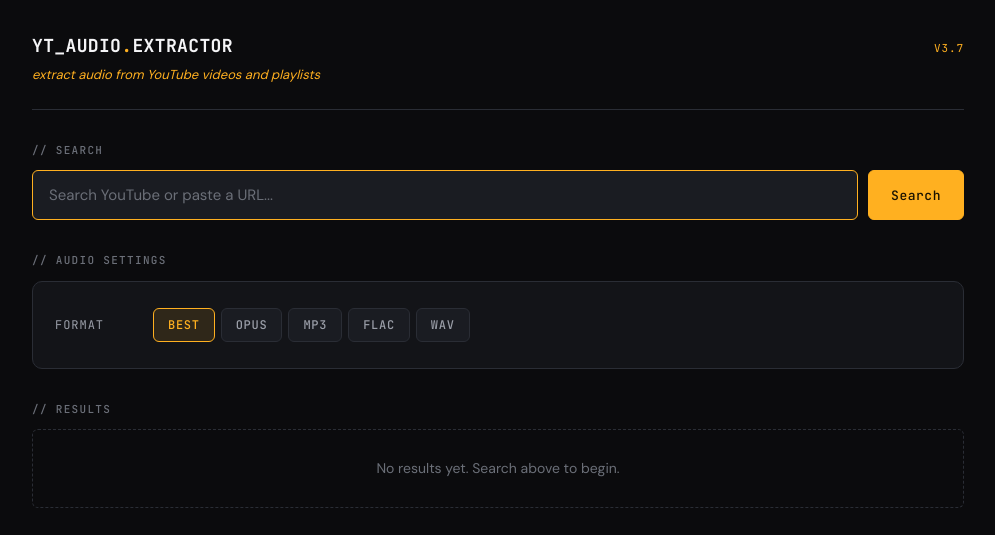
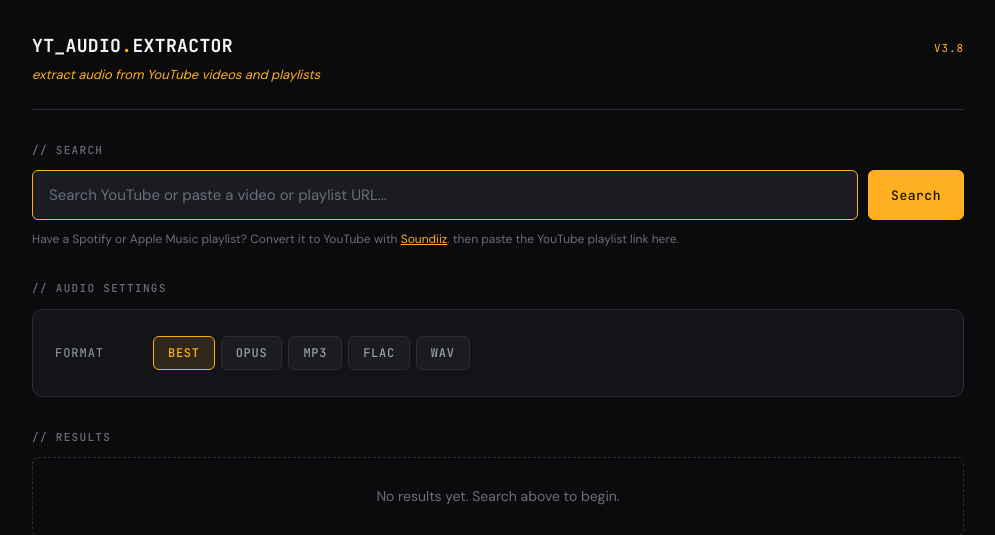
Before and after one commit to Edulus/YT-Audio-Extractor, a Flask app: page / in a window 1280 px wide. Shown: the top 535 px of the page, without its empty margins (142-1137 px from the left). Run offline with Flask 3, Linux system fonts and the light colour scheme; parts of the project's set-up code (start-up, migrations or seed data) failed here and were passed over; some libraries are stand-ins or nearby versions.

Commit message:
Release v3.8.0: playlist folders and Soundiiz link
- Save tracks extracted from a pasted playlist into a subfolder named
  after the playlist (sanitized for Windows); search results and single
  videos still go to the main folder
- Open Folder opens the job's folder, looked up by job id so the client
  never sends a path
- Add a Soundiiz link under the search bar for converting Spotify or
  Apple Music playlists to YouTube
- Mention playlist URLs in the search placeholder
- Bump to v3.8, update CHANGELOG and README

Co-Authored-By: Claude Opus 5.5 <noreply@anthropic.com>

```diff
--- a/app.py
+++ b/app.py
@@ -552,7 +552,7 @@ def _add_to_history(key: str) -> None:
 
 
 def _already_have(ydl, video: dict, key: str | None, audio_format: str) -> bool:
-    """True if this video+format is in the history or already in OUTPUT_DIR.
+    """True if this video+format is in the history or already in the job's folder.
 
     A file found on disk but missing from the history (e.g. downloaded before
     v3.7) is added to the history, so renaming it later won't cause a re-fetch.
@@ -629,9 +629,26 @@ class SquareCoverPP(FFmpegPostProcessor):
 PRE_DOWNLOAD_PPS = {"ThumbnailsConvertor", "SquareCover", "MusicTags"}
 
 
-def _run_extract_job(job_id: str, videos: list, audio_format: str) -> None:
-    """Worker thread: download and convert each requested video."""
-    # All jobs share OUTPUT_DIR (flat). Tracks already there are skipped.
+_WINDOWS_RESERVED_NAMES = {"CON", "PRN", "AUX", "NUL", *(f"COM{i}" for i in range(1, 10)),
+                           *(f"LPT{i}" for i in range(1, 10))}
+
+
+def _playlist_folder(name: str) -> str:
+    """OUTPUT_DIR/<playlist name>, with the name made safe as a folder name."""
+    safe = re.sub(r'[<>:"/\\|?*\x00-\x1f]', "_", name)[:100].strip(" .")
+    if not safe:
+        safe = "Playlist"
+    if safe.upper() in _WINDOWS_RESERVED_NAMES:
+        safe += "_"
+    return os.path.join(OUTPUT_DIR, safe)
+
+
+def _run_extract_job(job_id: str, videos: list, audio_format: str, output_dir: str) -> None:
+    """Worker thread: download and convert each requested video into output_dir.
+
+    output_dir is OUTPUT_DIR, or a playlist's subfolder of it. Tracks already
+    in output_dir, or in the (shared) download history, are skipped.
+    """
 
     def progress_hook(d):
         with JOBS_LOCK:
@@ -705,7 +722,8 @@ def _run_extract_job(job_id: str, videos: list, audio_format: str) -> None:
         return _with_ffmpeg(_maybe_with_cookies({
             "format": "bestaudio/best",
             "postprocessors": postprocessors,
-            "outtmpl": os.path.join(OUTPUT_DIR, "%(title)s.%(ext)s"),
+            # '%' in a folder name would be read as a template field; escape it.
+            "outtmpl": os.path.join(output_dir.replace("%", "%%"), "%(title)s.%(ext)s"),
             "quiet": True,
             "no_warnings": True,
             "noprogress": True,  # suppress yt-dlp's stdout progress bar; we use progress_hook
@@ -821,6 +839,16 @@ def api_extract():
     if audio_format not in ALLOWED_FORMATS:
         return jsonify({"error": f"Unsupported format: {audio_format}"}), 400
 
+    # Tracks picked from a playlist go into a subfolder named after it.
+    playlist = payload.get("playlist")
+    output_dir = OUTPUT_DIR
+    if isinstance(playlist, str) and playlist.strip():
+        output_dir = _playlist_folder(playlist.strip())
+        try:
+            os.makedirs(output_dir, exist_ok=True)
+        except OSError as exc:
+            return jsonify({"error": f"Could not create playlist folder: {exc}"}), 500
+
     job_id = uuid.uuid4().hex
     with JOBS_LOCK:
         JOBS[job_id] = {
@@ -834,18 +862,19 @@ def api_extract():
             "errors": [],
             "items": [{"title": v.get("title") or v.get("url") or "(untitled)", "status": "queued"} for v in videos],
             "format": audio_format,
+            "output_dir": output_dir,
             "created_at": time.time(),
         }
 
     thread = threading.Thread(
         target=_run_extract_job,
-        args=(job_id, videos, audio_format),
+        args=(job_id, videos, audio_format, output_dir),
         daemon=True,
         name=f"extract-{job_id[:8]}",
     )
     thread.start()
 
-    return jsonify({"job_id": job_id, "total": len(videos), "output_dir": OUTPUT_DIR})
+    return jsonify({"job_id": job_id, "total": len(videos), "output_dir": output_dir})
 
 
 @app.get("/api/status/<job_id>")
@@ -965,17 +994,25 @@ def _open_in_file_manager(path: str) -> None:
 def api_open_folder():
     """Open the output folder in the user's file manager.
 
-    No payload required — this app has exactly one output folder. The endpoint
-    is just a privileged shim because the browser can't open a local file:// URL
-    from an http:// origin.
+    Optional payload {"job_id": ...} opens that job's folder (a playlist
+    subfolder); otherwise, or once the job has expired, OUTPUT_DIR. The client
+    never sends a path, so this can't be used to open arbitrary folders. The
+    endpoint is just a privileged shim because the browser can't open a local
+    file:// URL from an http:// origin.
     """
-    if not os.path.isdir(OUTPUT_DIR):
+    payload = request.get_json(silent=True) or {}
+    folder = OUTPUT_DIR
+    with JOBS_LOCK:
+        job = JOBS.get(str(payload.get("job_id") or ""))
+        if job is not None:
+            folder = job.get("output_dir") or OUTPUT_DIR
+    if not os.path.isdir(folder):
         return jsonify({"error": "Output folder does not exist"}), 404
     try:
-        _open_in_file_manager(OUTPUT_DIR)
+        _open_in_file_manager(folder)
     except Exception as exc:  # noqa: BLE001
         return jsonify({"error": f"Could not open folder: {exc}"}), 500
-    return jsonify({"opened": OUTPUT_DIR})
+    return jsonify({"opened": folder})
 
 
 # ---------------------------------------------------------------------------
--- a/templates/index.html
+++ b/templates/index.html
@@ -502,6 +502,8 @@
     .queue-row.failed .queue-status { color: var(--danger); }
     .queue-row.have .queue-status { color: var(--text-dim); }
     .queue-row.queued .queue-status { color: var(--text-faint); }
+    .search-hint { margin: 10px 0 0; font-size: 12px; color: var(--text-faint); }
+    .search-hint a { color: var(--accent); }
     /* ---- Animations ---- */
     @keyframes fade-in {
       from { opacity: 0; transform: translateY(2px); }
@@ -532,7 +534,7 @@
         <h1>YT_Audio<span class="accent">.</span>Extractor</h1>
         <p class="subtitle">extract audio from YouTube videos and playlists</p>
       </div>
-      <span class="tag">v3.7</span>
+      <span class="tag">v3.8</span>
     </header>
 
     <!-- Search -->
@@ -543,12 +545,17 @@
           id="search-input"
           class="search-input"
           type="text"
-          placeholder="Search YouTube or paste a URL..."
+          placeholder="Search YouTube or paste a video or playlist URL..."
           autocomplete="off"
           spellcheck="false"
         />
         <button type="button" id="search-btn" class="btn primary">Search</button>
       </div>
+      <p class="search-hint">
+        Have a Spotify or Apple Music playlist? Convert it to YouTube with
+        <a href="https://soundiiz.com" target="_blank" rel="noopener noreferrer">Soundiiz</a>,
+        then paste the YouTube playlist link here.
+      </p>
       <div id="search-status"></div>
     </section>
 
@@ -1008,6 +1015,10 @@
         videos: selected.map(r => ({ id: r.id, url: r.url, title: r.title })),
         format: state.format,
       };
+      // Tracks from a playlist are saved into a subfolder named after it.
+      if (state.searchMeta && state.searchMeta.type === 'playlist') {
+        payload.playlist = state.searchMeta.title;
+      }
 
       els.extractBtn.disabled = true;
       els.extractBtn.textContent = 'Starting...';
@@ -1220,7 +1231,11 @@
       `;
       document.getElementById('open-folder-btn').addEventListener('click', async () => {
         try {
-          const res = await fetch('/api/open-folder', { method: 'POST' });
+          const res = await fetch('/api/open-folder', {
+            method: 'POST',
+            headers: { 'Content-Type': 'application/json' },
+            body: JSON.stringify({ job_id: jobId }),
+          });
           if (!res.ok) {
             const data = await res.json().catch(() => ({}));
             alert(data.error || 'Could not open folder.');
```
Also changed, not shown: CHANGELOG.md, README.md, 1 other file.
